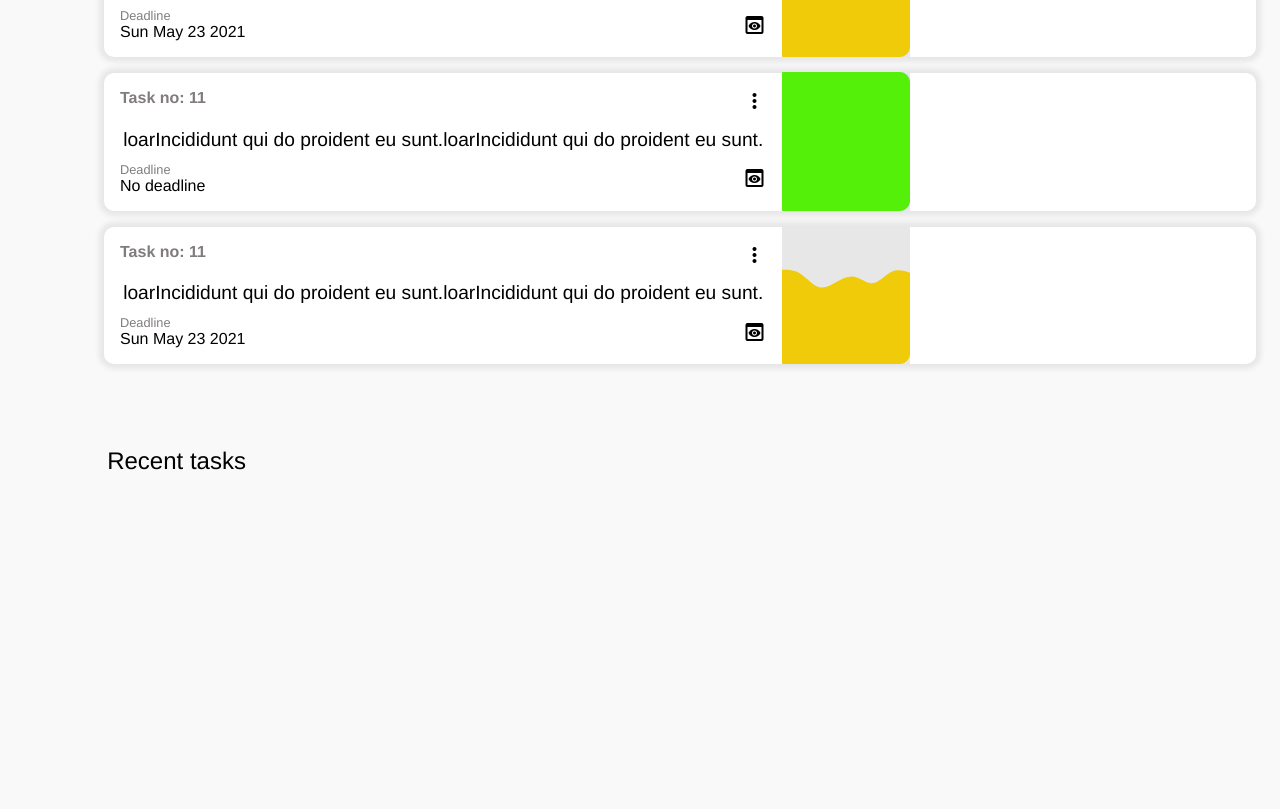
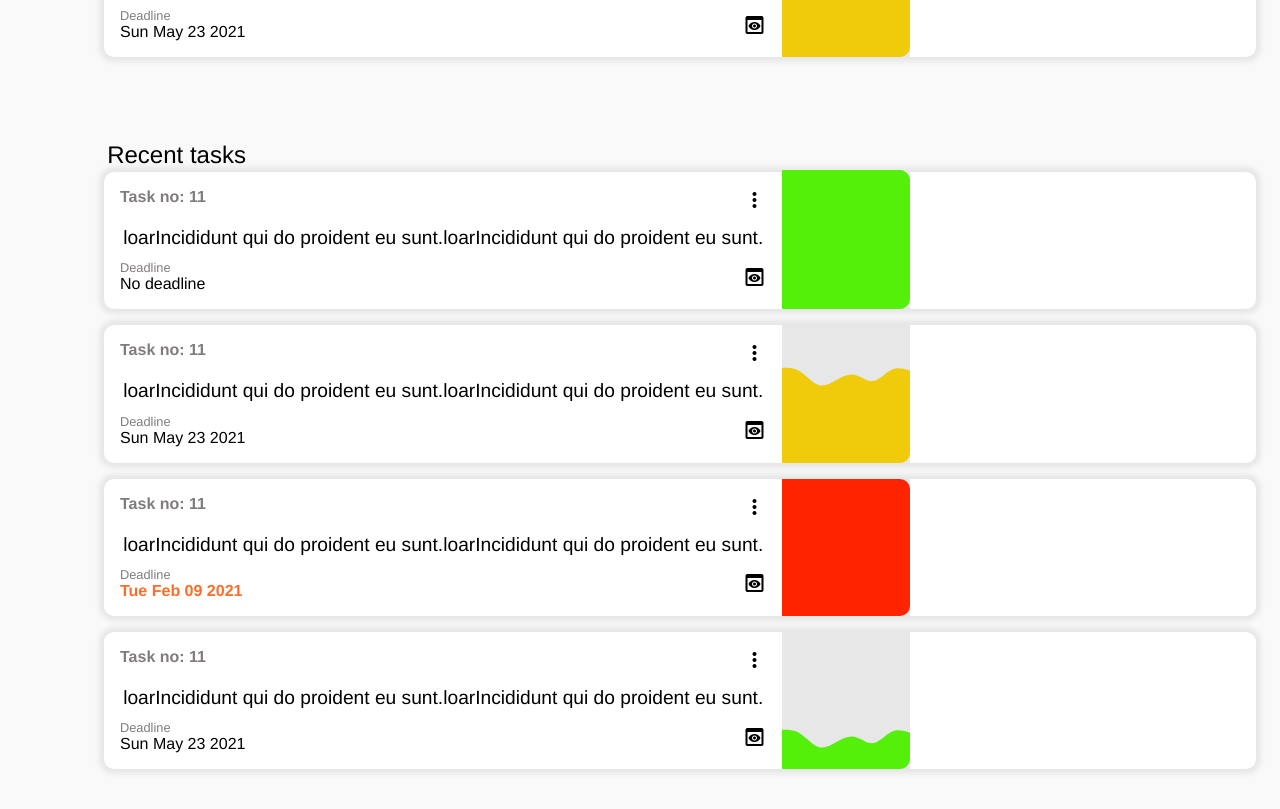
Before and after one commit to devayansarkar/issue-tracker, a Vue app in the folder frontend/: page /home in a window 1280 px wide. Shown: the part 1140-1949 px from the top of the page. Before the commit the page ends 1643 px from the top, so only its background shows below. Built offline with nearby package versions, Linux system fonts and the light colour scheme.

Commit message:
4 tasks in deadline and 4 tasks in recent

```diff
--- a/frontend/src/views/Home.vue
+++ b/frontend/src/views/Home.vue
@@ -55,6 +55,10 @@
             deadline="23/05/2021"
             startDate="2021-01-09T21:15:02.214Z"
           />
+        </div>
+
+        <div class="next-tasks">
+          <div class="title">Recent tasks</div>
           <TaskCard
             taskNumber="11"
             title="loarIncididunt qui do proident eu sunt.loarIncididunt qui do proident eu sunt."
@@ -68,10 +72,20 @@
             deadline="23/05/2021"
             startDate="2021-02-09T21:15:02.214Z"
           />
-        </div>
-
-        <div class="next-tasks">
-          <div class="title">Recent tasks</div>
+           <TaskCard
+            taskNumber="11"
+            title="loarIncididunt qui do proident eu sunt.loarIncididunt qui do proident eu sunt."
+            description="loarIncididunt qui do proident eu sunt.loarIncididunt qui do proident eu sunt.loarIncididunt qui do proident eu sunt.loarIncididunt qui do proident eu sunt.loarIncididunt qui do proident eu sunt.loarIncididunt qui do proident eu sunt.loarIncididunt qui do proident eu sunt.loarIncididunt qui do proident eu sunt."
+            deadline="09/02/2021"
+            startDate="2020-01-09T21:15:02.214Z"
+          />
+          <TaskCard
+            taskNumber="11"
+            title="loarIncididunt qui do proident eu sunt.loarIncididunt qui do proident eu sunt."
+            description="loarIncididunt qui do proident eu sunt.loarIncididunt qui do proident eu sunt.loarIncididunt qui do proident eu sunt.loarIncididunt qui do proident eu sunt.loarIncididunt qui do proident eu sunt.loarIncididunt qui do proident eu sunt.loarIncididunt qui do proident eu sunt.loarIncididunt qui do proident eu sunt."
+            deadline="23/05/2021"
+            startDate="2021-04-09T21:15:02.214Z"
+          />
         </div>
       </div>
     </div>
```
